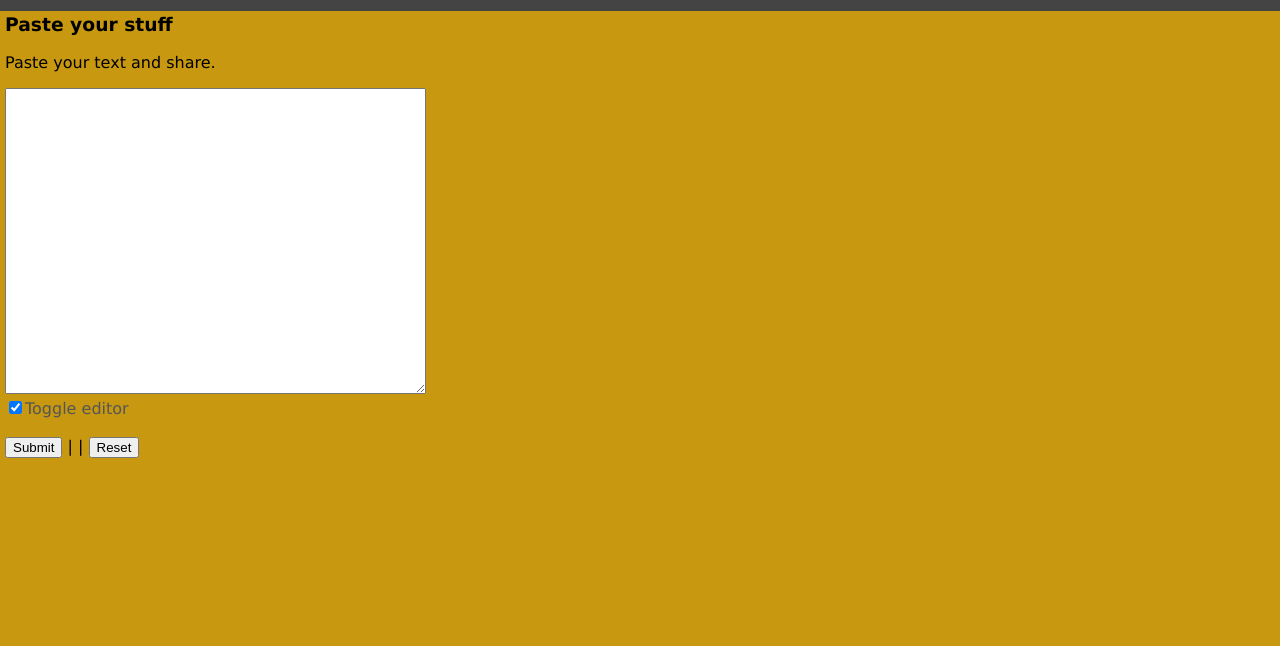
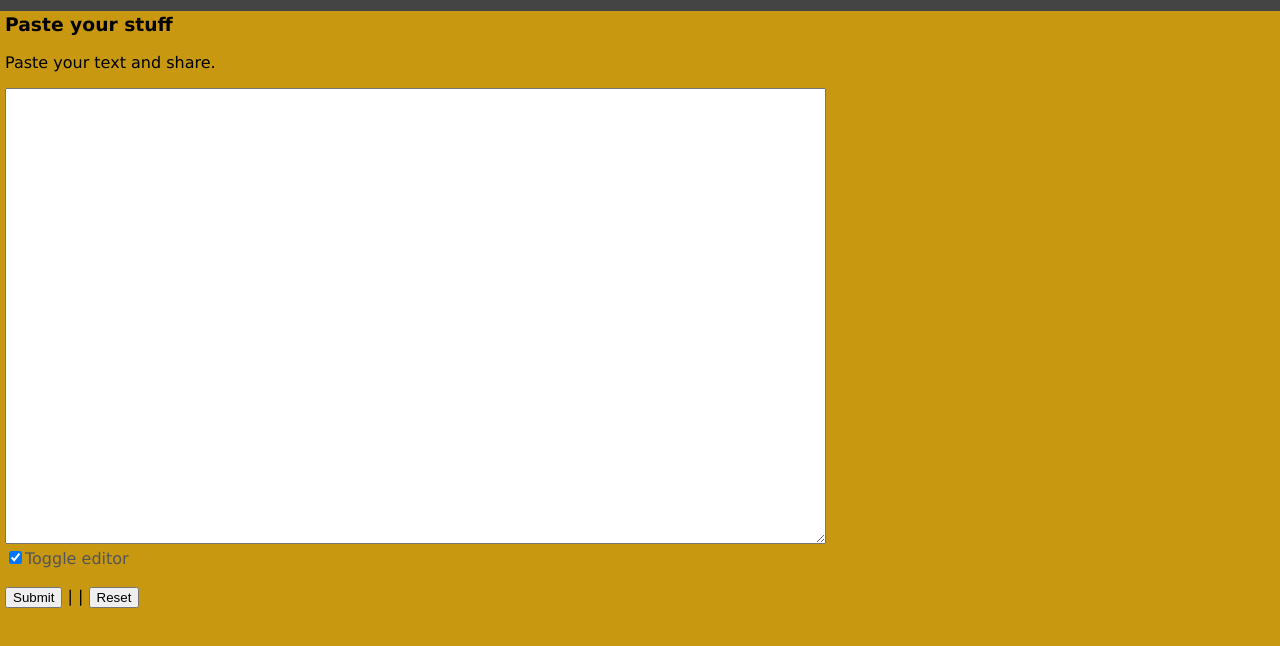
Before and after one commit to gleicon/pasteme-erl, a plain HTML site: page priv/www/index.html in a window 1280 px wide. Shown: the part 50-696 px from the top of the page. Drawn offline with Linux system fonts and the light colour scheme; files that its build step writes are made by us from their sources; files whose address does not match are found by name.

Commit message:
textarea size

```diff
--- a/priv/www/index.html
+++ b/priv/www/index.html
@@ -25,7 +25,7 @@
 
 <p>Paste your text and share. </p>
 <form action='/paste' method='POST'>
-<textarea id="code" name='code' rows="20" cols="50"></textarea>
+<textarea id="code" name='code' rows="30" cols="100"></textarea>
 <br>
 <input type='submit' name='Paste me'> | | <input type='reset'>
 </form>
```
Also changed, not shown: 1 other file.
